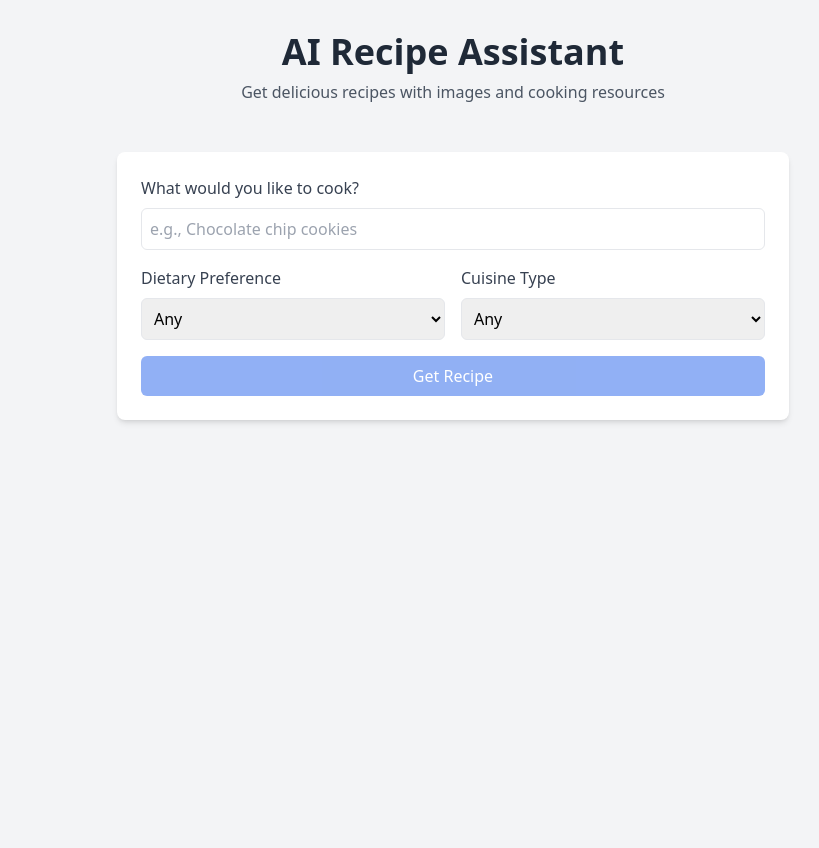
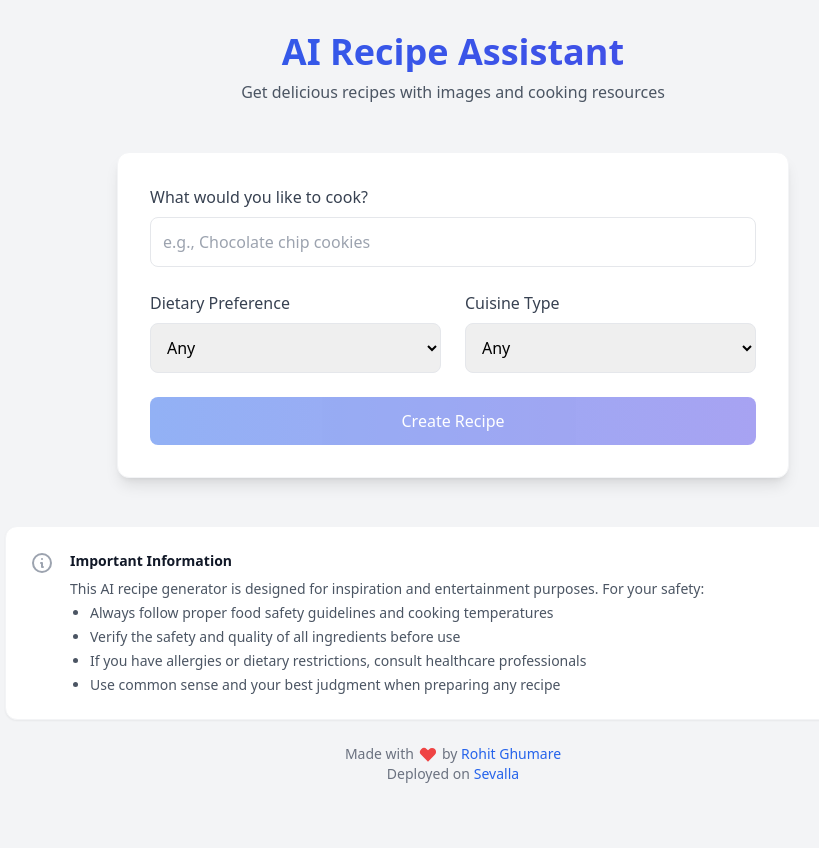
Before and after one commit to rohitg00/ai-food-recipe-assistant, a FastAPI app: page / in a window 1280 px wide. Shown: the whole page, without its empty margins (187-1006 px from the left). Before the commit the page ends 423 px from the top, so only its background shows below. Run offline with FastAPI, Linux system fonts and the light colour scheme; some libraries are stand-ins or nearby versions.

Commit message:
added disclaimer

```diff
--- a/templates/index.html
+++ b/templates/index.html
@@ -167,21 +167,33 @@
         }
     }" class="container mx-auto px-4 py-8">
         <header class="text-center mb-12">
-            <h1 class="text-4xl font-bold text-gray-800 mb-2">AI Recipe Assistant</h1>
+            <h1 class="text-4xl font-bold bg-gradient-to-r from-blue-600 to-indigo-600 bg-clip-text text-transparent mb-2">AI Recipe Assistant</h1>
             <p class="text-gray-600">Get delicious recipes with images and cooking resources</p>
         </header>
 
-        <div class="max-w-2xl mx-auto bg-white rounded-lg shadow-md p-6 mb-8">
-            <form @submit.prevent="getRecipe" class="space-y-4">
+        <div class="max-w-2xl mx-auto bg-white rounded-xl shadow-lg p-8 mb-8 border border-gray-100">
+            <form @submit.prevent="getRecipe" class="space-y-6">
                 <div>
-                    <label for="query" class="block text-gray-700 mb-2">What would you like to cook?</label>
-                    <input type="text" id="query" x-model.trim="query" class="w-full p-2 border rounded-md" placeholder="e.g., Chocolate chip cookies" required minlength="1">
+                    <label for="query" class="block text-gray-700 font-medium mb-2">What would you like to cook?</label>
+                    <input
+                        type="text"
+                        id="query"
+                        x-model.trim="query"
+                        class="w-full p-3 border border-gray-200 rounded-lg focus:ring-2 focus:ring-blue-500 focus:border-blue-500 transition-all"
+                        placeholder="e.g., Chocolate chip cookies"
+                        required
+                        minlength="1"
+                    >
                 </div>
 
-                <div class="grid grid-cols-2 gap-4">
+                <div class="grid grid-cols-2 gap-6">
                     <div>
-                        <label for="diet" class="block text-gray-700 mb-2">Dietary Preference</label>
-                        <select id="diet" x-model="dietPreference" class="w-full p-2 border rounded-md">
+                        <label for="diet" class="block text-gray-700 font-medium mb-2">Dietary Preference</label>
+                        <select
+                            id="diet"
+                            x-model="dietPreference"
+                            class="w-full p-3 border border-gray-200 rounded-lg focus:ring-2 focus:ring-blue-500 focus:border-blue-500 transition-all"
+                        >
                             <option value="">Any</option>
                             <option value="vegetarian">Vegetarian</option>
                             <option value="vegan">Vegan</option>
@@ -191,8 +203,12 @@
                     </div>
 
                     <div>
-                        <label for="cuisine" class="block text-gray-700 mb-2">Cuisine Type</label>
-                        <select id="cuisine" x-model="cuisineType" class="w-full p-2 border rounded-md">
+                        <label for="cuisine" class="block text-gray-700 font-medium mb-2">Cuisine Type</label>
+                        <select
+                            id="cuisine"
+                            x-model="cuisineType"
+                            class="w-full p-3 border border-gray-200 rounded-lg focus:ring-2 focus:ring-blue-500 focus:border-blue-500 transition-all"
+                        >
                             <option value="">Any</option>
                             <option value="italian">Italian</option>
                             <option value="mexican">Mexican</option>
@@ -203,9 +219,13 @@
                     </div>
                 </div>
 
-                <button type="submit" class="w-full bg-blue-600 text-white py-2 px-4 rounded-md hover:bg-blue-700 transition-colors disabled:opacity-50 disabled:cursor-not-allowed" :disabled="loading || !query.trim()">
+                <button
+                    type="submit"
+                    class="w-full bg-gradient-to-r from-blue-600 to-indigo-600 text-white py-3 px-6 rounded-lg hover:from-blue-700 hover:to-indigo-700 transition-all transform hover:scale-[1.02] disabled:opacity-50 disabled:cursor-not-allowed disabled:hover:scale-100 font-medium"
+                    :disabled="loading || !query.trim()"
+                >
                     <template x-if="!loading">
-                        <span>Get Recipe</span>
+                        <span>Create Recipe</span>
                     </template>
                     <template x-if="loading">
                         <div class="flex items-center justify-center">
@@ -213,7 +233,7 @@
                                 <circle class="opacity-25" cx="12" cy="12" r="10" stroke="currentColor" stroke-width="4"></circle>
                                 <path class="opacity-75" fill="currentColor" d="M4 12a8 8 0 018-8V0C5.373 0 0 5.373 0 12h4zm2 5.291A7.962 7.962 0 014 12H0c0 3.042 1.135 5.824 3 7.938l3-2.647z"></path>
                             </svg>
-                            <span>Generating Recipe...</span>
+                            <span>Creating Your Recipe...</span>
                         </div>
                     </template>
                 </button>
@@ -262,6 +282,47 @@
                 </template>
             </div>
         </div>
+
+        <!-- Footer with disclaimer and credits -->
+        <footer class="mt-12 mb-8 max-w-4xl mx-auto space-y-6">
+            <!-- Existing disclaimer -->
+            <div class="bg-white rounded-xl shadow-sm border border-gray-100 p-6">
+                <div class="flex items-start space-x-4">
+                    <div class="flex-shrink-0">
+                        <svg class="h-6 w-6 text-gray-400" xmlns="http://www.w3.org/2000/svg" fill="none" viewBox="0 0 24 24" stroke="currentColor">
+                            <path stroke-linecap="round" stroke-linejoin="round" stroke-width="2" d="M13 16h-1v-4h-1m1-4h.01M21 12a9 9 0 11-18 0 9 9 0 0118 0z" />
+                        </svg>
+                    </div>
+                    <div class="flex-1">
+                        <h4 class="text-sm font-semibold text-gray-900">Important Information</h4>
+                        <div class="mt-2 text-sm text-gray-600 space-y-1">
+                            <p>This AI recipe generator is designed for inspiration and entertainment purposes. For your safety:</p>
+                            <ul class="list-disc ml-5 space-y-1">
+                                <li>Always follow proper food safety guidelines and cooking temperatures</li>
+                                <li>Verify the safety and quality of all ingredients before use</li>
+                                <li>If you have allergies or dietary restrictions, consult healthcare professionals</li>
+                                <li>Use common sense and your best judgment when preparing any recipe</li>
+                            </ul>
+                        </div>
+                    </div>
+                </div>
+            </div>
+
+            <!-- Added credits section -->
+            <div class="text-center text-sm text-gray-500">
+                <p class="flex items-center justify-center space-x-1">
+                    <span>Made with</span>
+                    <svg class="w-5 h-5 text-red-500" fill="currentColor" viewBox="0 0 20 20">
+                        <path fill-rule="evenodd" d="M3.172 5.172a4 4 0 015.656 0L10 6.343l1.172-1.171a4 4 0 115.656 5.656L10 17.657l-6.828-6.829a4 4 0 010-5.656z" clip-rule="evenodd" />
+                    </svg>
+                    <span>by <a href="https://github.com/rohitg00" class="text-blue-600 hover:text-blue-800 font-medium" target="_blank" rel="noopener noreferrer">Rohit Ghumare</a></span>
+                </p>
+                <p class="flex items-center justify-center space-x-1">
+                    <span>Deployed on</span>
+                    <span> <a href="https://sevalla.com" class="text-blue-600 hover:text-blue-800 font-medium" target="_blank" rel="noopener noreferrer">Sevalla</a></span>
+                </p>
+            </div>
+        </footer>
     </div>
 
     <!-- Debug output -->
```
